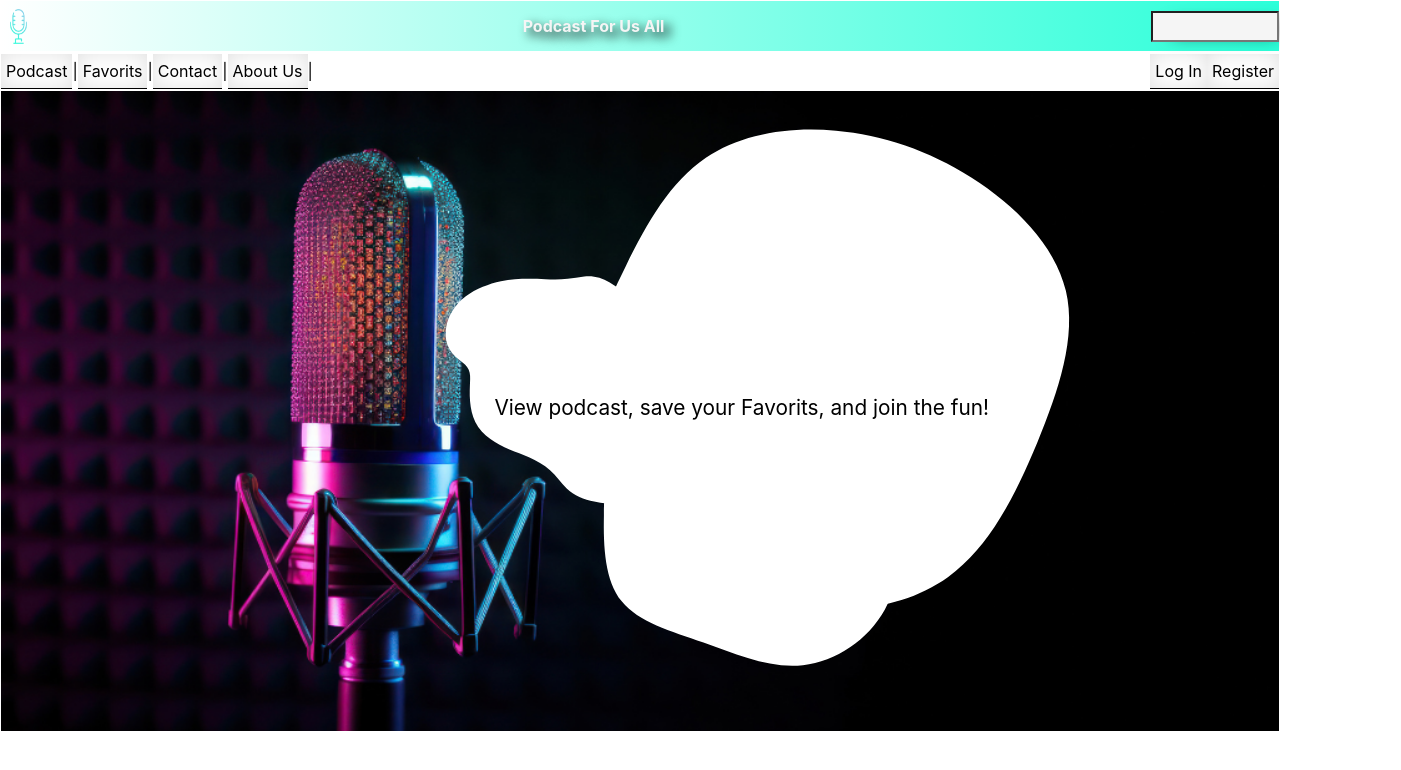
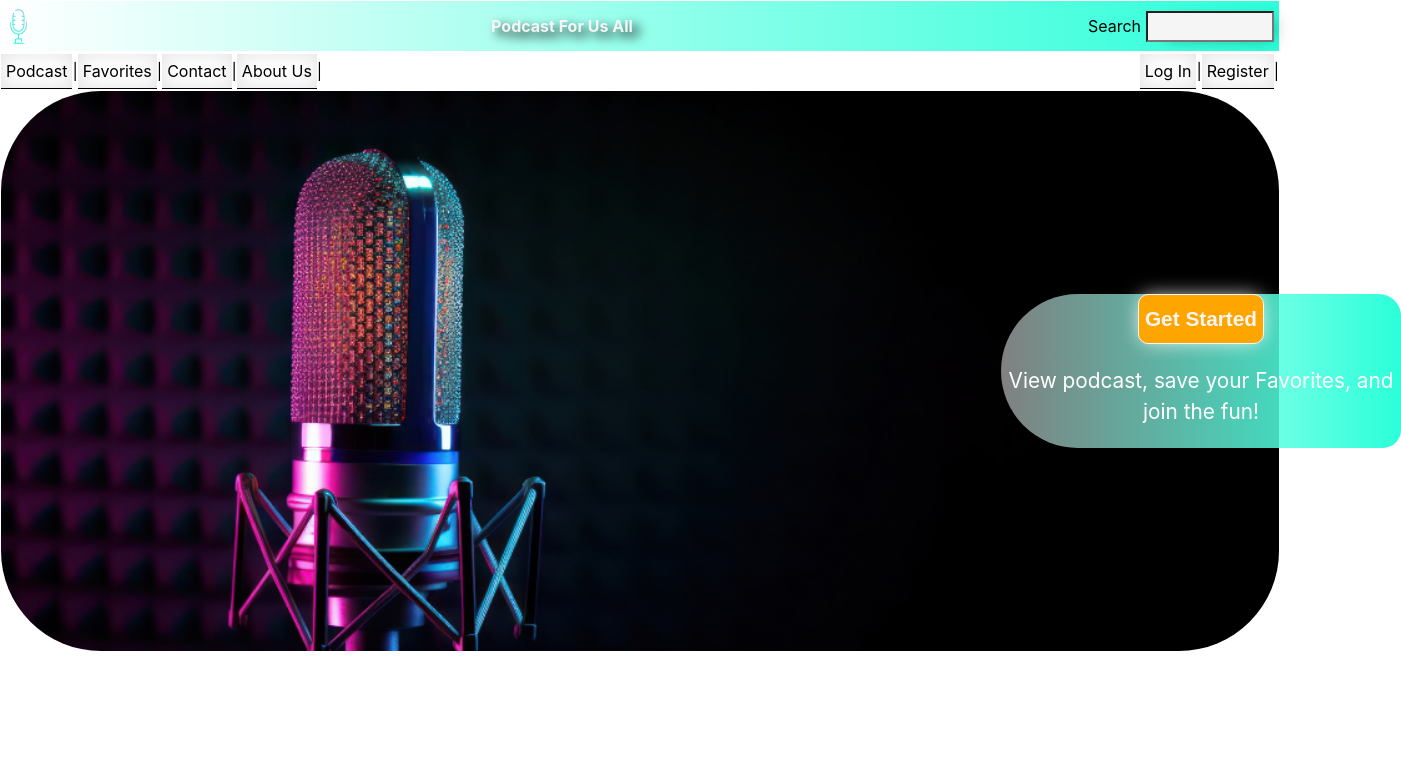
Before and after one commit to Derriel94/podcastTemplete, a React (Vite) app: page / in a window 1280 px wide. Shown: the top 770 px of the page, 1401 px wide, since content can reach past the window. Built offline with nearby package versions, Linux system fonts and the light colour scheme.

Commit message:
created call to action section for home page

```diff
--- a/src/App.css
+++ b/src/App.css
@@ -2,6 +2,7 @@
   margin: 0 auto;
   text-align: center;
   background-color: white;
+  height: 100vh;
 }
 
 /*/HEADER/*/
@@ -11,7 +12,7 @@
   justify-content: space-between;
   align-items: center;
   height: 50px;
-  background: linear-gradient(to right,white, #2BFFD9);
+  background: linear-gradient(to right,rgba(255, 255, 255, .5), #2BFFD9);
 }
 .announcementbar {
   color: whitesmoke;
@@ -52,15 +53,54 @@
 .left-nav div:hover, .right-nav div:hover {
  scale: 1.1;
 }
-.blobbackground {
+.banner {
+  border-radius: 100px;
   position: relative;
+  display: flex;
+  flex-direction: column;
+  justify-content: center;
+
+
+}
+.banner .calltoaction {
+  margin-left: 1000px;
+  width: 400px;
+  background: linear-gradient(to right,rgba(255, 255, 255, .5), rgba(43, 255, 217, 1.0));
+  border-radius: 200px 57px 47px 200px;
+  -moz-border-radius: 200px 57px 47px 200px;
+  -webkit-border-radius: 200px 57px 47px 200px;
+}
+.bannerbutton {
+  height: 50px;
+  width: auto;
+  background-color: orange;
+  border-radius: 10px;
+  font-weight: bolder;
+  font-size: 1.3rem;
+  cursor: pointer;
+  color: whitesmoke;
+  border: solid whitesmoke 1px;
+  box-shadow: inset 0px 0px 20px -3px rgba(255, 255, 255, 1.0);
+  box-shadow:  0px 0px 20px -3px rgba(255, 255, 255, 1.0);
+  transition: 1s;
+}
+.bannerbutton:hover {
+   box-shadow: inset 0px 0px 40px -3px rgba(0, 0, 0, 1.0);
+   border: none;
+}
+
+.calltoaction {
+
+
+
+
 }
 .blobbackgroundtext {
-  text-overflow: wrap;
-  position: absolute;
+ /* position: absolute;
   top: 280px;
-  right: 290px;
+  right: 290px;*/
   font-size: 1.3rem;
+  color: white;
 }
 
 
--- a/src/App.tsx
+++ b/src/App.tsx
@@ -19,42 +19,43 @@ function App() {
       <div className="header">
         <img height="35px" width="35px" src="./logo.png" />
         <div className="announcementbar">Podcast For Us All</div>
-        <input className="searchbar" onChange={(e)=>handleChange(e)}/>
+        <div style={{display: "flex", alignItems: "center"}}>
+          <div style={{paddingRight: "5px"}}>Search</div>
+          <input style={{marginRight: "5px"}} className="searchbar"onChange={(e)=>handleChange(e)}/>
+        </div>
       </div>
       <div className="nav">
         <div className="left-nav">
           <div>Podcast</div>|
-          <div>Favorits</div>|
+          <div>Favorites</div>|
           <div>Contact</div>|
           <div>About Us</div>|
         </div>
         <div className="right-nav">
-          <div>Log In</div>
-          <div>Register</div>
+          <div>Log In</div>|
+          <div>Register</div>|
         </div>
       </div>
       <div className="banner"
-        style={{backgroundImage: `url(${banner})`,
-                backgroundPosition: "center top",
-                backgroundRepeat: "no-repeat",
-                height: "80vh",
-                backgroundSize: "cover"}}
+        style={{backgroundImage: `url(${banner}), url(${blobbackground})`,
+                backgroundPosition: "center top, top right",
+                backgroundRepeat: "no-repeat, no-repeat",
+                height: "70%",
+                backgroundSize: "cover"
+              }}
         >
-        <div className="blobbackground"
-          style={{backgroundImage: `url(${blobbackground})`,
-                backgroundPosition: "right center",
-                backgroundRepeat: "no-repeat",
-                height: "600px",
-                backgroundSize: "auto"}}
-        >
-         <div className="blobbackgroundtext">
-            <p>View podcast, save your Favorits, and join the fun!</p>
+        <div className="calltoaction">
+          <div className="bannerbuttondiv">
+              <button className="bannerbutton">Get Started</button>
+            </div>
+           <div className="blobbackgroundtext">
+              <p>View podcast, save your Favorites, and join the fun!</p>
+            </div>
           </div>
         </div>
-
         <div className="podcastcarousel"></div>
 
-      </div>
+
     </>
   )
 }
```
